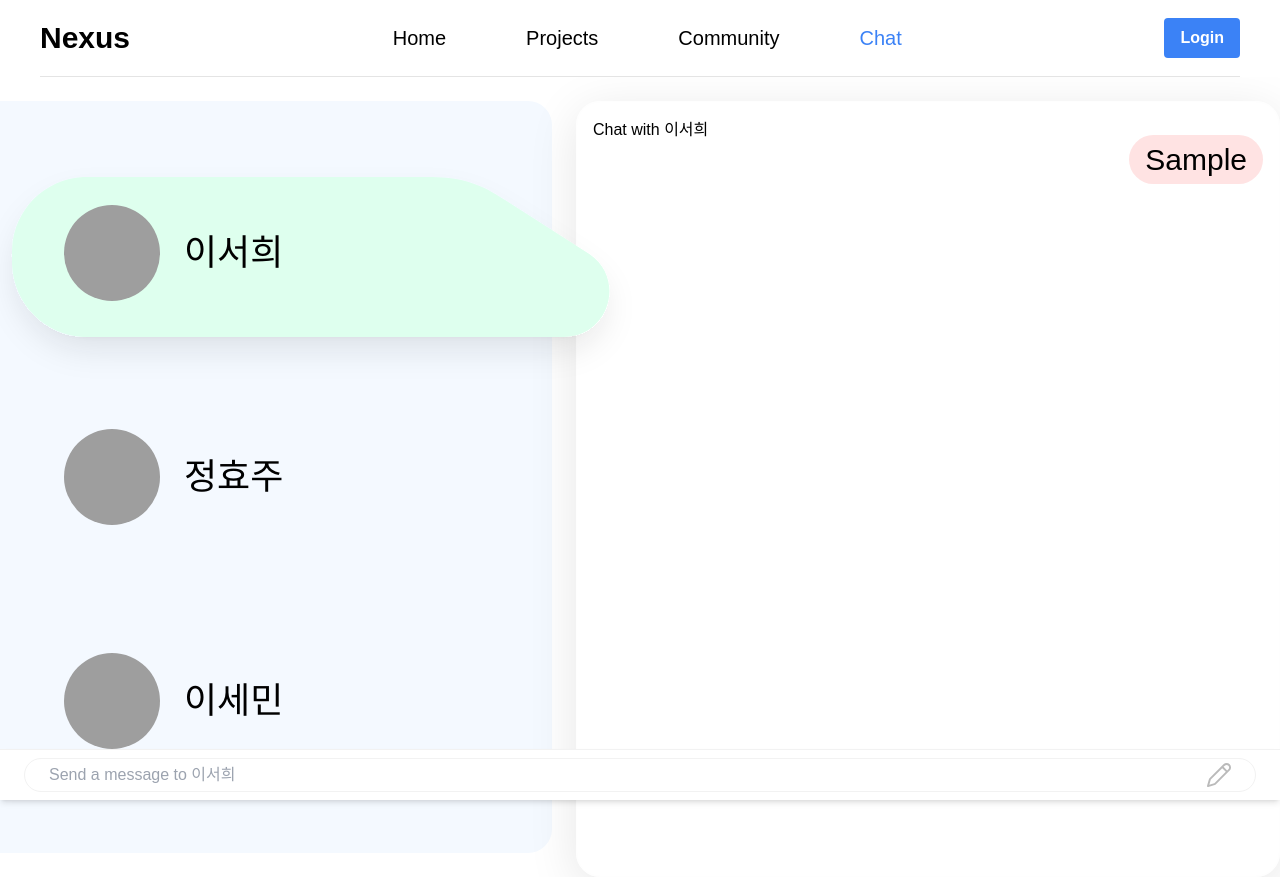
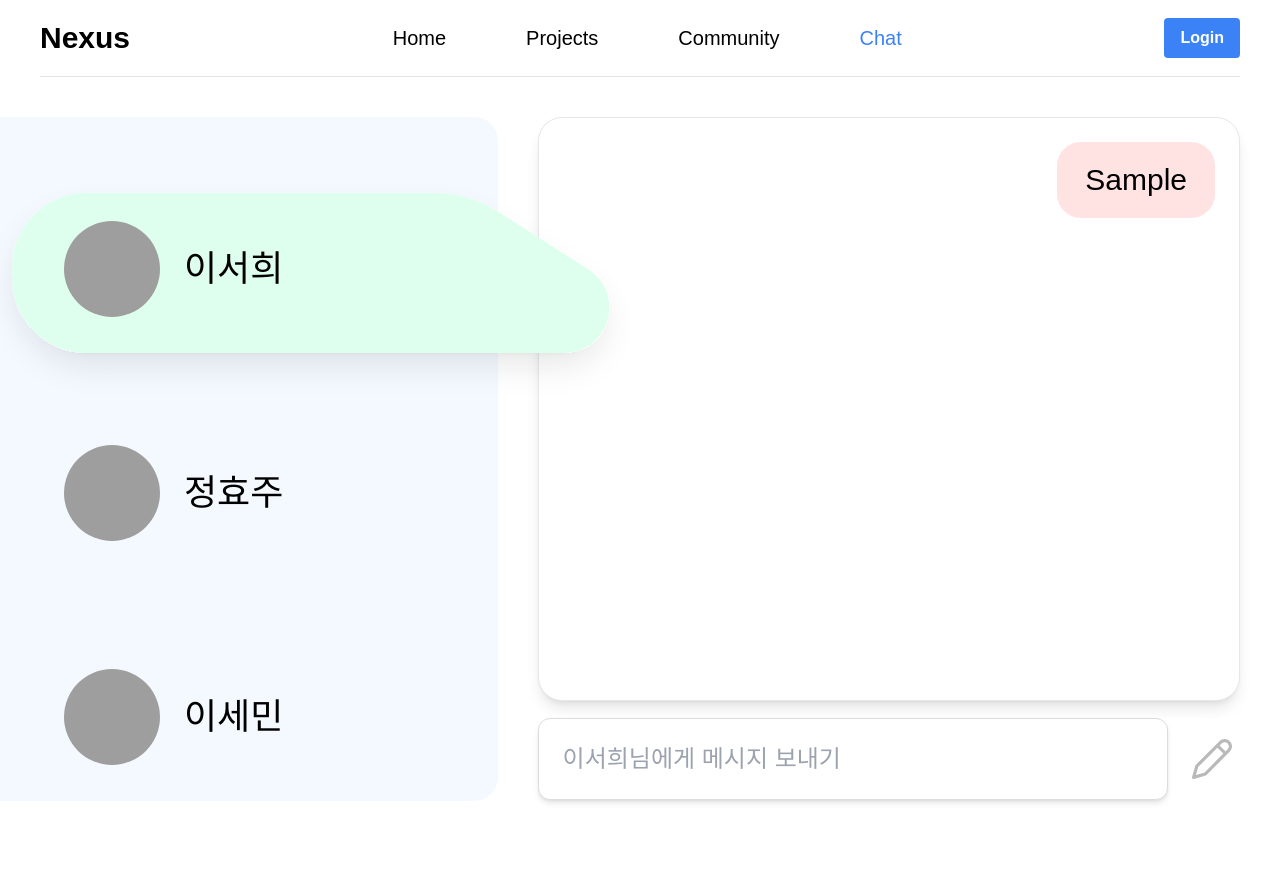
Before and after one commit to wwwcomcomcomcom/nexus-fe, a React (Vite) app: page /chat in a window 1280 px wide. Both pictures are taken after typing "Sample" into the empty fields and a click on the button 1219 px from the left and 775 px from the top of the page. Built offline with nearby package versions, Linux system fonts and the light colour scheme; grey boxes are pictures that could not be loaded; a web font is replaced by a local one.

Commit message:
디자인 반영영

```diff
--- a/src/page/ChatPage.tsx
+++ b/src/page/ChatPage.tsx
@@ -75,10 +75,10 @@ export default function ChatPage() {
 
   return (
     <div className="flex flex-col h-lvh">
+      <div className="flex grow">
         {/* 채팅자 목록 */}
-      <div className="flex grow">
-        <div className="h-full grow max-w-xl min-w-64  flex flex-col p-6 pl-0">
-          <div className="rounded-r-3xl bg-[#F4F9FF] h-full ">
+        <div className="h-full grow max-w-xl min-w-64 flex flex-col pt-10 pr-10">
+          <div className="rounded-r-3xl bg-[#F4F9FF] h-[90%] ">
             {/* 유저 리스트 */}
             <div className="pt-10">
               {users.map((user) => (
@@ -105,27 +105,28 @@ export default function ChatPage() {
         </div>
 
         {/* 채팅 내용과 입력 박스 */}
-        <div className="h-full grow-[2] flex flex-col gap-8">
-          {/* 채팅 내용이 담긴 상자 */}
+        <div className="h-[87.3%] grow-[2] flex flex-col mt-10 mr-10 ">
+          {/* 채팅 내용과 입력 박스 */}
+          <div className="flex-1 flex flex-col gap-8">
+            {/* 채팅 내용 */}
             <div
               id="chat-box"
-            className="mt-6 h-full rounded-3xl border border-[#FEFEFE] grow shadow-[0_10px_50px_0px_rgb(0,0,0,0.1)] overflow-auto"
+              className="flex-1 overflow-y-auto p-6 bg-white rounded-3xl shadow-lg border border-1"
             >
-            {/* 선택된 유저와의 대화 */}
-            <div className="p-4">
-              <p>Chat with {selectedUser.name}</p>
-              {/* Scrollable chat content goes here */}
+              <div className="flex flex-col gap-4">
                 {filteredMessages.map((message) => (
                   <div
                     key={message.id}
-                  className={`mb-2 ${
-                    message.sender === "me" ? "text-right" : "text-left"
+                    className={`flex gap-2 ${
+                      message.sender === "me" ? "justify-end" : "justify-start"
                     }`}
                   >
                     <span
                       className={`${
-                      message.sender === "me" ? "bg-[#FFE3E3]" : "bg-[#E4E4E4]"
-                    } text-black text-3xl py-2 px-4 rounded-full flex-wrap  break-words`}
+                        message.sender === "me"
+                          ? "bg-[#FFE3E3] text-right"
+                          : "bg-[#E4E4E4] text-left"
+                      } text-3xl py-5 px-7 rounded-3xl break-words max-w-[70%]`}
                     >
                       {message.message}
                     </span>
@@ -133,27 +134,31 @@ export default function ChatPage() {
                 ))}
               </div>
             </div>
-        </div>
-      </div>
 
             {/* 채팅 입력 - textarea */}
-      <footer className="w-full fixed bottom-0 left-0 bg-white border-t border-[#F2F2F2] py-2 shadow-md px-6">
+            <div className="sticky  bottom-0 bg-white ">
               <form onSubmit={handleSendMessage}>
-          <label className="w-full flex items-center bg-white border border-[#F2F2F2] rounded-[30px] px-6 py-1">
+                <div className="flex items-center gap-4">
                   <textarea
                     ref={messageInputRef}
                     rows={1}
                     style={{ overflow: "hidden", resize: "none" }}
-              placeholder={`Send a message to ${selectedUser.name}`}
-              className="grow outline-none"
+                    placeholder={`${selectedUser.name}님에게 메시지 보내기`}
+                    className="flex-1 text-2xl p-6 rounded-xl border border-[#DCDCDC] shadow-md focus:outline-none"
                     onKeyPress={handleSendMessage}
                   />
-            <button onClick={handleSendMessage} className="w-6 cursor-pointer">
-              <PencilIcon className="h-6 w-6" />
+                  <button
+                    type="submit"
+                    className="text-2xl text-[#4CAF50] p-2 rounded-full"
+                  >
+                    <PencilIcon />
                   </button>
-          </label>
+                </div>
               </form>
-      </footer>
+            </div>
+          </div>
+        </div>
+      </div>
     </div>
   );
 }
```
Lines whose indentation alone changed are shown as unchanged.
